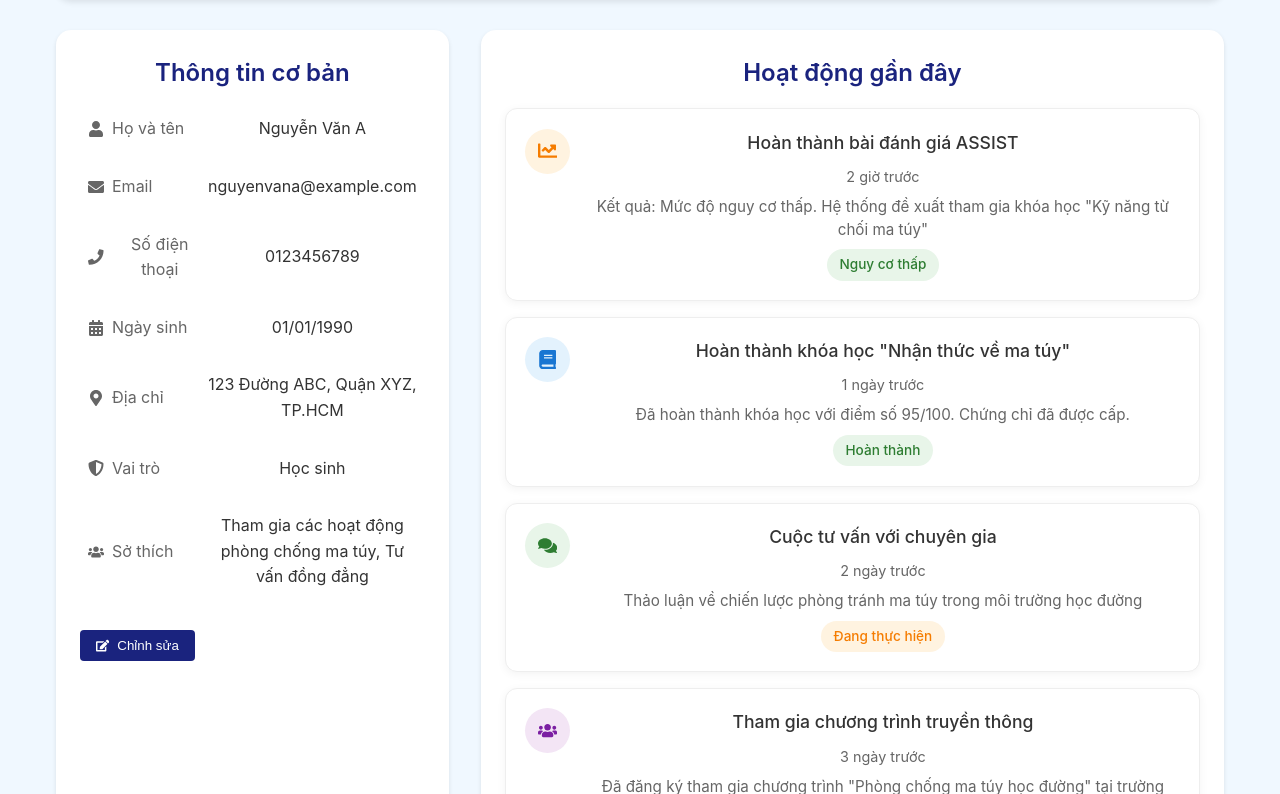
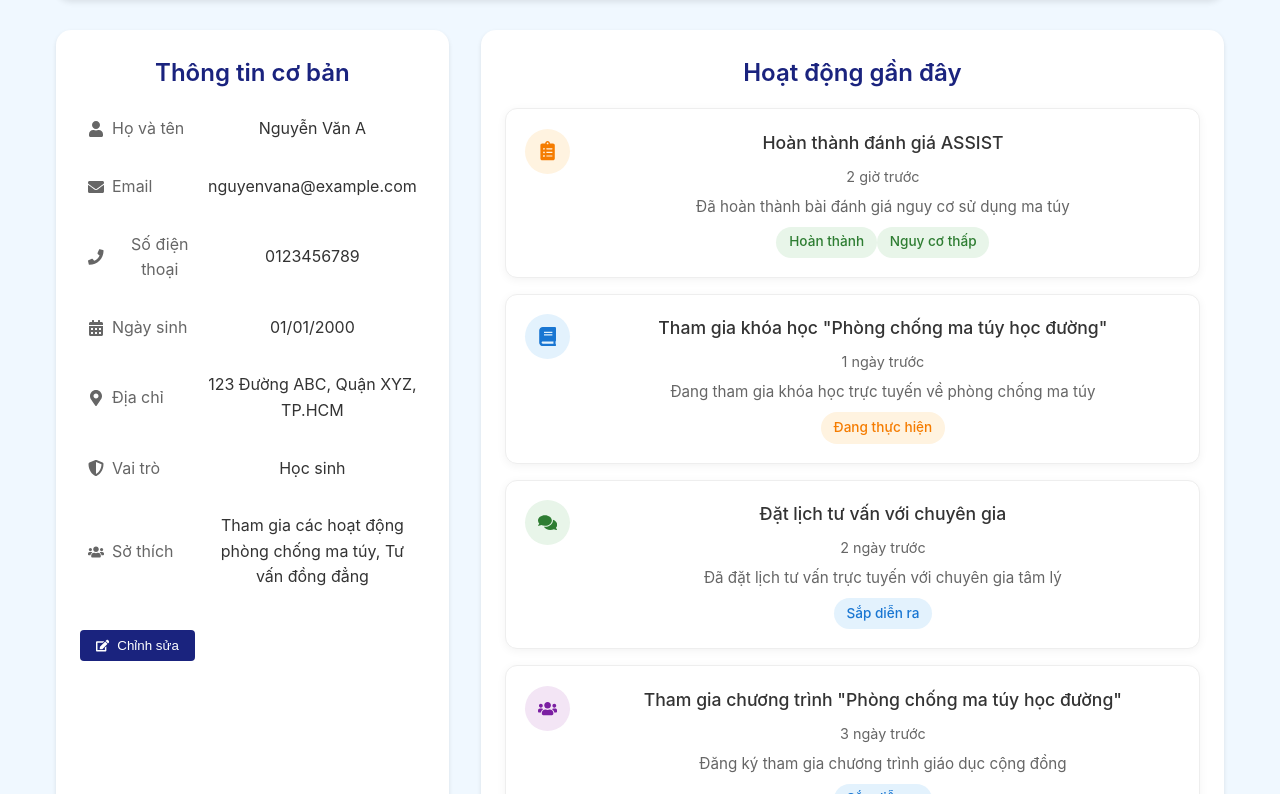
Before and after one commit to tan123asd/New, a React (Create React App) app: page /profile in a window 1280 px wide. Shown: the part 306-1100 px from the top of the page. Built offline with nearby package versions, Linux system fonts and the light colour scheme.

Commit message:
Update ProfilePage.js

```diff
--- a/src/pages/ProfilePage.js
+++ b/src/pages/ProfilePage.js
@@ -251,16 +251,15 @@ const ActivityStatus = styled.span`
 `;
 
 const ProfilePage = () => {
-  const navigate = useNavigate();
   const [isEditing, setIsEditing] = useState(false);
   const [profile, setProfile] = useState({
-    fullName: "Nguyễn Văn A",
-    email: "nguyenvana@example.com",
-    phone: "0123456789",
-    dateOfBirth: "01/01/1990",
-    address: "123 Đường ABC, Quận XYZ, TP.HCM",
-    role: "Học sinh",
-    interests: "Tham gia các hoạt động phòng chống ma túy, Tư vấn đồng đẳng"
+    fullName: 'Nguyễn Văn A',
+    email: 'nguyenvana@example.com',
+    phone: '0123456789',
+    dateOfBirth: '01/01/2000',
+    address: '123 Đường ABC, Quận XYZ, TP.HCM',
+    role: 'Học sinh',
+    interests: 'Tham gia các hoạt động phòng chống ma túy, Tư vấn đồng đẳng'
   });
 
   const [editedProfile, setEditedProfile] = useState(profile);
@@ -291,47 +290,35 @@ const ProfilePage = () => {
     {
       id: 1,
       type: 'assessment',
-      title: 'Hoàn thành bài đánh giá ASSIST',
-      description: 'Kết quả: Mức độ nguy cơ thấp. Hệ thống đề xuất tham gia khóa học "Kỹ năng từ chối ma túy"',
+      title: 'Hoàn thành đánh giá ASSIST',
+      description: 'Đã hoàn thành bài đánh giá nguy cơ sử dụng ma túy',
       time: '2 giờ trước',
-      status: 'low-risk',
-      icon: <FaChartLine />
+      status: 'completed',
+      riskLevel: 'low-risk'
     },
     {
       id: 2,
       type: 'education',
-      title: 'Hoàn thành khóa học "Nhận thức về ma túy"',
-      description: 'Đã hoàn thành khóa học với điểm số 95/100. Chứng chỉ đã được cấp.',
+      title: 'Tham gia khóa học "Phòng chống ma túy học đường"',
+      description: 'Đang tham gia khóa học trực tuyến về phòng chống ma túy',
       time: '1 ngày trước',
-      status: 'completed',
-      icon: <FaBook />
+      status: 'in-progress'
     },
     {
       id: 3,
       type: 'counseling',
-      title: 'Cuộc tư vấn với chuyên gia',
-      description: 'Thảo luận về chiến lược phòng tránh ma túy trong môi trường học đường',
+      title: 'Đặt lịch tư vấn với chuyên gia',
+      description: 'Đã đặt lịch tư vấn trực tuyến với chuyên gia tâm lý',
       time: '2 ngày trước',
-      status: 'in-progress',
-      icon: <FaComments />
+      status: 'upcoming'
     },
     {
       id: 4,
       type: 'community',
-      title: 'Tham gia chương trình truyền thông',
-      description: 'Đã đăng ký tham gia chương trình "Phòng chống ma túy học đường" tại trường THPT ABC',
+      title: 'Tham gia chương trình "Phòng chống ma túy học đường"',
+      description: 'Đăng ký tham gia chương trình giáo dục cộng đồng',
       time: '3 ngày trước',
-      status: 'upcoming',
-      icon: <FaUsers />
-    },
-    {
-      id: 5,
-      type: 'assessment',
-      title: 'Bài đánh giá CRAFFT',
-      description: 'Kết quả: Cần tư vấn thêm với chuyên gia. Đã đặt lịch hẹn tư vấn.',
-      time: '1 tuần trước',
-      status: 'medium-risk',
-      icon: <FaChartLine />
+      status: 'upcoming'
     }
   ];
 
@@ -443,11 +430,15 @@ const ProfilePage = () => {
         </ProfileCard>
 
         <ProfileCard>
+          <RecentActivitiesSection>
             <ProfileTitle>Hoạt động gần đây</ProfileTitle>
             {recentActivities.map(activity => (
               <ActivityCard key={activity.id}>
                 <ActivityIcon className={activity.type}>
-                {activity.icon}
+                  {activity.type === 'assessment' && <FaClipboardList />}
+                  {activity.type === 'education' && <FaBook />}
+                  {activity.type === 'counseling' && <FaComments />}
+                  {activity.type === 'community' && <FaUsers />}
                 </ActivityIcon>
                 <ActivityContent>
                   <ActivityTitle>{activity.title}</ActivityTitle>
@@ -456,14 +447,19 @@ const ProfilePage = () => {
                   <ActivityStatus className={activity.status}>
                     {activity.status === 'completed' && 'Hoàn thành'}
                     {activity.status === 'in-progress' && 'Đang thực hiện'}
-                  {activity.status === 'upcoming' && 'Sắp tới'}
-                  {activity.status === 'high-risk' && 'Nguy cơ cao'}
-                  {activity.status === 'medium-risk' && 'Nguy cơ trung bình'}
-                  {activity.status === 'low-risk' && 'Nguy cơ thấp'}
+                    {activity.status === 'upcoming' && 'Sắp diễn ra'}
                   </ActivityStatus>
+                  {activity.riskLevel && (
+                    <ActivityStatus className={activity.riskLevel}>
+                      {activity.riskLevel === 'high-risk' && 'Nguy cơ cao'}
+                      {activity.riskLevel === 'medium-risk' && 'Nguy cơ trung bình'}
+                      {activity.riskLevel === 'low-risk' && 'Nguy cơ thấp'}
+                    </ActivityStatus>
+                  )}
                 </ActivityContent>
               </ActivityCard>
             ))}
+          </RecentActivitiesSection>
         </ProfileCard>
       </ProfileContent>
     </ProfileContainer>
```
Lines whose indentation alone changed are shown as unchanged.
